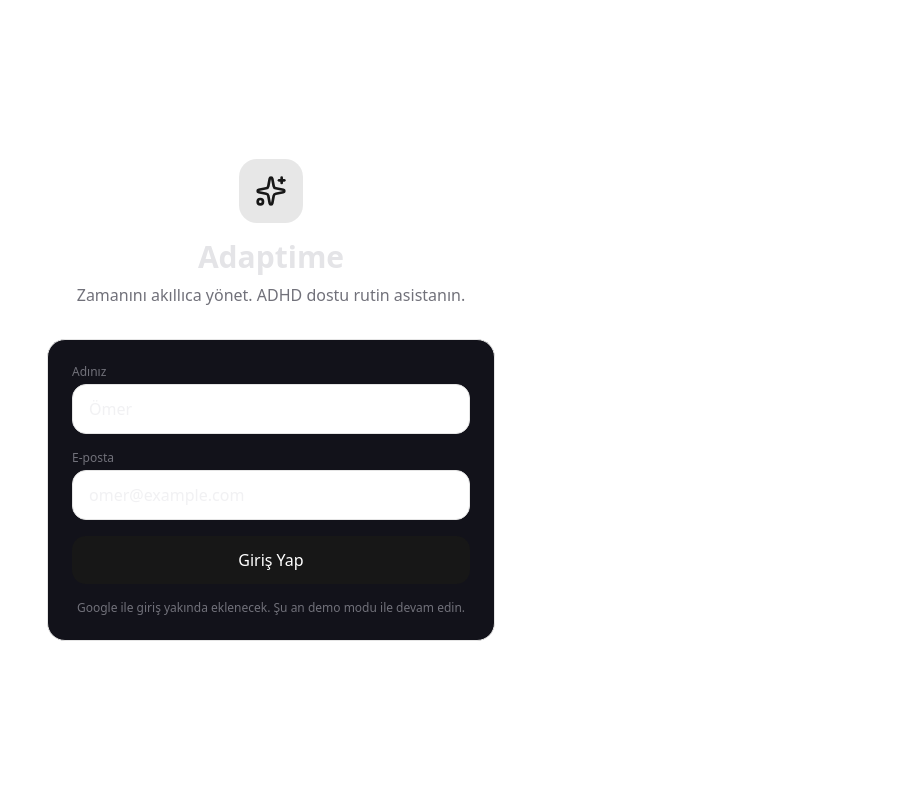
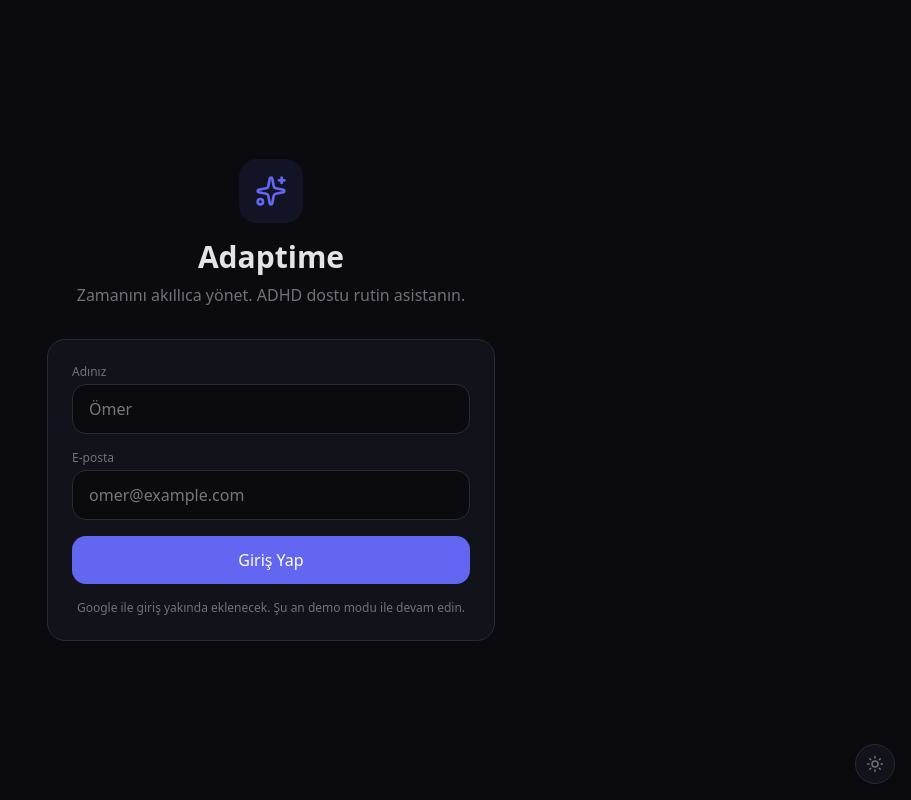
Before and after one commit to OmerTTech/Adaptime, a React (Vite) app: page / in a window 1280 px wide. Shown: the whole page, without its empty margins (369-1280 px from the left). Built offline with nearby package versions, Linux system fonts and the light colour scheme; no server answers.

Commit message:
feat: dark mode toggle + login screen renk düzeltmesi

```diff
--- a/index.html
+++ b/index.html
@@ -1,5 +1,5 @@
 <!doctype html>
-<html lang="en">
+<html lang="en" class="dark">
   <head>
     <meta charset="UTF-8" />
     <link rel="icon" type="image/svg+xml" href="/favicon.svg" />
--- a/src/App.tsx
+++ b/src/App.tsx
@@ -1,4 +1,6 @@
 import { AuthProvider, useAuth } from "@/contexts/AuthContext";
+import { ThemeProvider } from "@/contexts/ThemeContext";
+import ThemeToggle from "@/components/ThemeToggle";
 import LoginPage from "@/pages/LoginPage";
 import TodayPage from "@/pages/TodayPage";
 
@@ -22,9 +24,12 @@ function AppContent() {
 
 function App() {
   return (
-    <AuthProvider>
-      <AppContent />
-    </AuthProvider>
+    <ThemeProvider>
+      <AuthProvider>
+        <AppContent />
+        <ThemeToggle />
+      </AuthProvider>
+    </ThemeProvider>
   );
 }
 
--- /dev/null
+++ b/src/components/ThemeToggle.tsx
@@ -0,0 +1,16 @@
+import { Moon, Sun } from "lucide-react";
+import { useTheme } from "@/contexts/ThemeContext";
+
+export default function ThemeToggle() {
+  const { theme, toggle } = useTheme();
+
+  return (
+    <button
+      onClick={toggle}
+      className="fixed bottom-4 right-4 z-50 size-10 rounded-full bg-surface border border-border flex items-center justify-center text-text-muted hover:text-text hover:bg-surface-hover transition-all shadow-lg"
+      aria-label="Temayı değiştir"
+    >
+      {theme === "dark" ? <Sun size={18} /> : <Moon size={18} />}
+    </button>
+  );
+}
--- /dev/null
+++ b/src/contexts/ThemeContext.tsx
@@ -0,0 +1,45 @@
+import {
+  createContext,
+  useContext,
+  useState,
+  useEffect,
+  useCallback,
+} from "react";
+
+type Theme = "light" | "dark";
+
+interface ThemeContextType {
+  theme: Theme;
+  toggle: () => void;
+}
+
+const ThemeContext = createContext<ThemeContextType | null>(null);
+
+export function ThemeProvider({ children }: { children: React.ReactNode }) {
+  const [theme, setTheme] = useState<Theme>(() => {
+    const saved = localStorage.getItem("adaptime-theme") as Theme | null;
+    if (saved === "light" || saved === "dark") return saved;
+    return "dark";
+  });
+
+  useEffect(() => {
+    document.documentElement.classList.toggle("dark", theme === "dark");
+    localStorage.setItem("adaptime-theme", theme);
+  }, [theme]);
+
+  const toggle = useCallback(() => {
+    setTheme((t) => (t === "dark" ? "light" : "dark"));
+  }, []);
+
+  return (
+    <ThemeContext.Provider value={{ theme, toggle }}>
+      {children}
+    </ThemeContext.Provider>
+  );
+}
+
+export function useTheme() {
+  const ctx = useContext(ThemeContext);
+  if (!ctx) throw new Error("useTheme must be used within ThemeProvider");
+  return ctx;
+}
--- a/src/index.css
+++ b/src/index.css
@@ -6,17 +6,14 @@
 @custom-variant dark (&:is(.dark *));
 
 @theme {
-  --color-background: #0a0a0f;
-  --color-surface: #12121a;
-  --color-surface-hover: #1a1a25;
-  --color-border: #2a2a3a;
-  --color-text: #e4e4e7;
-  --color-text-muted: #71717a;
-  --color-primary: #6366f1;
-  --color-primary-hover: #818cf8;
-  --color-danger: #ef4444;
-  --color-success: #22c55e;
-  --color-warning: #f59e0b;
+  --color-surface: var(--surface);
+  --color-surface-hover: var(--surface-hover);
+  --color-text: var(--text);
+  --color-text-muted: var(--text-muted);
+  --color-primary-hover: var(--primary-hover);
+  --color-danger: var(--danger);
+  --color-success: var(--success);
+  --color-warning: var(--warning);
 }
 
 * {
@@ -30,8 +27,8 @@ body {
     system-ui,
     -apple-system,
     sans-serif;
-  background: var(--color-background);
-  color: var(--color-text);
+  background: var(--background);
+  color: var(--text);
   -webkit-font-smoothing: antialiased;
   -moz-osx-font-smoothing: grayscale;
 }
@@ -60,6 +57,14 @@ body {
   --color-input: var(--input);
   --color-border: var(--border);
   --color-destructive: var(--destructive);
+  --color-surface: var(--surface);
+  --color-surface-hover: var(--surface-hover);
+  --color-text: var(--text);
+  --color-text-muted: var(--text-muted);
+  --color-primary-hover: var(--primary-hover);
+  --color-danger: var(--danger);
+  --color-success: var(--success);
+  --color-warning: var(--warning);
   --color-accent-foreground: var(--accent-foreground);
   --color-accent: var(--accent);
   --color-muted-foreground: var(--muted-foreground);
@@ -90,7 +95,7 @@ body {
   --card-foreground: oklch(0.145 0 0);
   --popover: oklch(1 0 0);
   --popover-foreground: oklch(0.145 0 0);
-  --primary: oklch(0.205 0 0);
+  --primary: #6366f1;
   --primary-foreground: oklch(0.985 0 0);
   --secondary: oklch(0.97 0 0);
   --secondary-foreground: oklch(0.205 0 0);
@@ -116,40 +121,57 @@ body {
   --sidebar-accent-foreground: oklch(0.205 0 0);
   --sidebar-border: oklch(0.922 0 0);
   --sidebar-ring: oklch(0.708 0 0);
+  --surface: #f5f5f5;
+  --surface-hover: #e5e5e5;
+  --text: #1a1a1a;
+  --text-muted: #737373;
+  --primary-hover: #818cf8;
+  --danger: #ef4444;
+  --success: #22c55e;
+  --warning: #f59e0b;
 }
 
 .dark {
-  --background: oklch(0.145 0 0);
-  --foreground: oklch(0.985 0 0);
-  --card: oklch(0.205 0 0);
-  --card-foreground: oklch(0.985 0 0);
-  --popover: oklch(0.205 0 0);
-  --popover-foreground: oklch(0.985 0 0);
-  --primary: oklch(0.922 0 0);
-  --primary-foreground: oklch(0.205 0 0);
-  --secondary: oklch(0.269 0 0);
-  --secondary-foreground: oklch(0.985 0 0);
-  --muted: oklch(0.269 0 0);
-  --muted-foreground: oklch(0.708 0 0);
-  --accent: oklch(0.269 0 0);
-  --accent-foreground: oklch(0.985 0 0);
-  --destructive: oklch(0.704 0.191 22.216);
-  --border: oklch(1 0 0 / 10%);
-  --input: oklch(1 0 0 / 15%);
-  --ring: oklch(0.556 0 0);
-  --chart-1: oklch(0.87 0 0);
-  --chart-2: oklch(0.556 0 0);
-  --chart-3: oklch(0.439 0 0);
-  --chart-4: oklch(0.371 0 0);
-  --chart-5: oklch(0.269 0 0);
-  --sidebar: oklch(0.205 0 0);
-  --sidebar-foreground: oklch(0.985 0 0);
-  --sidebar-primary: oklch(0.488 0.243 264.376);
-  --sidebar-primary-foreground: oklch(0.985 0 0);
-  --sidebar-accent: oklch(0.269 0 0);
-  --sidebar-accent-foreground: oklch(0.985 0 0);
-  --sidebar-border: oklch(1 0 0 / 10%);
-  --sidebar-ring: oklch(0.556 0 0);
+  --background: #0a0a0f;
+  --foreground: #e4e4e7;
+  --card: #12121a;
+  --card-foreground: #e4e4e7;
+  --popover: #12121a;
+  --popover-foreground: #e4e4e7;
+  --primary: #6366f1;
+  --primary-foreground: #ffffff;
+  --secondary: #1a1a25;
+  --secondary-foreground: #e4e4e7;
+  --muted: #1a1a25;
+  --muted-foreground: #71717a;
+  --accent: #1a1a25;
+  --accent-foreground: #e4e4e7;
+  --destructive: #ef4444;
+  --border: #2a2a3a;
+  --input: #2a2a3a;
+  --ring: #6366f1;
+  --chart-1: #6366f1;
+  --chart-2: #818cf8;
+  --chart-3: #a78bfa;
+  --chart-4: #c4b5fd;
+  --chart-5: #ddd6fe;
+  --radius: 0.625rem;
+  --sidebar: #12121a;
+  --sidebar-foreground: #e4e4e7;
+  --sidebar-primary: #6366f1;
+  --sidebar-primary-foreground: #ffffff;
+  --sidebar-accent: #1a1a25;
+  --sidebar-accent-foreground: #e4e4e7;
+  --sidebar-border: #2a2a3a;
+  --sidebar-ring: #6366f1;
+  --surface: #12121a;
+  --surface-hover: #1a1a25;
+  --text: #e4e4e7;
+  --text-muted: #71717a;
+  --primary-hover: #818cf8;
+  --danger: #ef4444;
+  --success: #22c55e;
+  --warning: #f59e0b;
 }
 
 @layer base {
```
